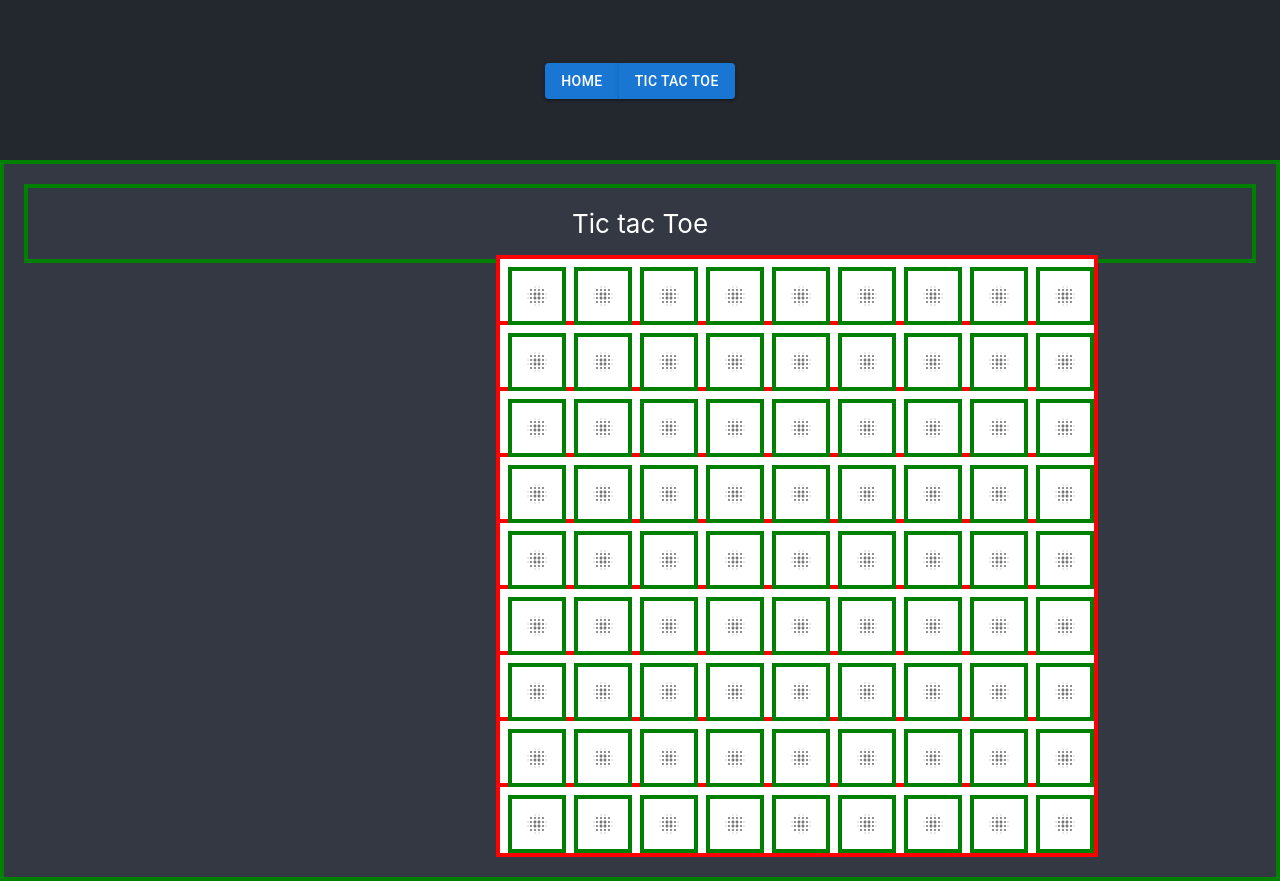
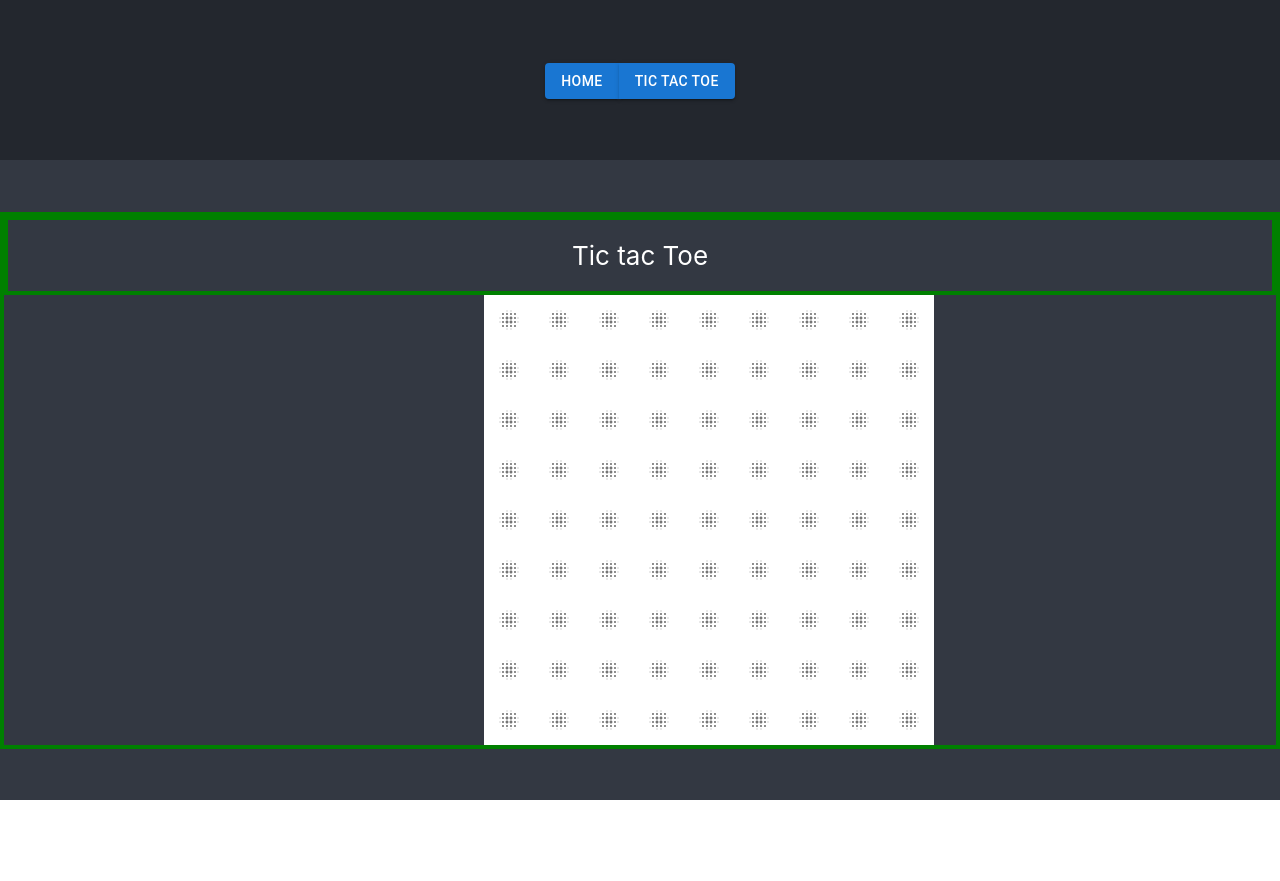
Before and after one commit to TheJD-droid/TheJD.github.io, a React (Create React App) app in the folder my_website/: page /TicTacToe in a window 1280 px wide. After the commit the page ends 800 px from the top, so only its background shows below. Built offline with nearby package versions, Linux system fonts and the light colour scheme.

Commit message:
Removed borders
Removed borders that were present for seeing where the items were.
Also removed a lot of padding.

```diff
--- a/my_website/src/components/BoardSquare.js
+++ b/my_website/src/components/BoardSquare.js
@@ -25,7 +25,7 @@ const handleClick = () => {
   };
 
   return(
-    <Box sx={{border: '4px solid green', padding: '5px'}}>
+    <Box sx={{padding: '5px'}}>
         <IconButton onClick={handleClick}>
             {displayIcon(flag)}
         </IconButton>
@@ -36,11 +36,13 @@ const handleClick = () => {
 
 function displayIcon(flag) {
     if (flag == 'O') {
-        return <RadioButtonUncheckedIcon />
+        //return <RadioButtonUncheckedIcon />
+        return <RadioButtonUncheckedIcon sx={{color: 'red'}}/>
 
     }
     else if (flag == 'X') {
-        return <ClearIcon />
+        //return <ClearIcon />
+        return <ClearIcon sx={{color: "blue"}}/>
     }
     else {
         return <LensBlurIcon />;
--- a/my_website/src/pages/TicTacToe.js
+++ b/my_website/src/pages/TicTacToe.js
@@ -8,7 +8,7 @@ import Box from '@mui/material/Box';
 function TicTacToe() {
 
   return (
-        <Grid container direction='column' sx={{border: '4px solid green', padding: '20px'}}>
+        <Grid container direction='column' sx={{border: '4px solid green', padding: '0px'}}>
           <Box sx={{border: '4px solid green', padding: '20px'}}>
             Tic tac Toe
           </Box>
@@ -22,7 +22,7 @@ function TicTacToe() {
         <Grid item>
           {/* First row */}
           <Grid item>
-        <Grid container spacing={1} direction='row' bgcolor={'white'} sx={{border: '4px solid red'}}>
+        <Grid container spacing={0} direction='row' bgcolor={'white'}>
               <Grid item>
                   <BoardSquare />
               </Grid>
@@ -55,7 +55,7 @@ function TicTacToe() {
             </Grid>
             {/* Second Row */}
             <Grid item>
-        <Grid container spacing={1} direction='row' bgcolor={'white'} sx={{border: '4px solid red'}}>
+        <Grid container spacing={0} direction='row' bgcolor={'white'}>
               <Grid item>
                   <BoardSquare />
               </Grid>
@@ -88,7 +88,7 @@ function TicTacToe() {
             {/* End of row */}
             {/* Third Row */}
             <Grid item>
-        <Grid container spacing={1} direction='row' bgcolor={'white'} sx={{border: '4px solid red'}}>
+        <Grid container spacing={0} direction='row' bgcolor={'white'}>
               <Grid item>
                   <BoardSquare />
               </Grid>
@@ -121,7 +121,7 @@ function TicTacToe() {
             {/* End of row */}
             {/* Fourth Row */}
             <Grid item>
-        <Grid container spacing={1} direction='row' bgcolor={'white'} sx={{border: '4px solid red'}}>
+        <Grid container spacing={0} direction='row' bgcolor={'white'}>
               <Grid item>
                   <BoardSquare />
               </Grid>
@@ -154,7 +154,7 @@ function TicTacToe() {
             {/* End of row */}
             {/* Fifth Row */}
             <Grid item>
-        <Grid container spacing={1} direction='row' bgcolor={'white'} sx={{border: '4px solid red'}}>
+        <Grid container spacing={0} direction='row' bgcolor={'white'}>
               <Grid item>
                   <BoardSquare />
               </Grid>
@@ -187,7 +187,7 @@ function TicTacToe() {
             {/* End of row */}
           {/* Sixth Row */}
           <Grid item>
-        <Grid container spacing={1} direction='row' bgcolor={'white'} sx={{border: '4px solid red'}}>
+        <Grid container spacing={0} direction='row' bgcolor={'white'}>
               <Grid item>
                   <BoardSquare />
               </Grid>
@@ -220,7 +220,7 @@ function TicTacToe() {
             {/* End of row */}
             {/* Seventh Row */}
             <Grid item>
-        <Grid container spacing={1} direction='row' bgcolor={'white'} sx={{border: '4px solid red'}}>
+        <Grid container spacing={0} direction='row' bgcolor={'white'}>
               <Grid item>
                   <BoardSquare />
               </Grid>
@@ -253,7 +253,7 @@ function TicTacToe() {
             {/* End of row */}
             {/* Eighth Row */}
             <Grid item>
-        <Grid container spacing={1} direction='row' bgcolor={'white'} sx={{border: '4px solid red'}}>
+        <Grid container spacing={0} direction='row' bgcolor={'white'}>
               <Grid item>
                   <BoardSquare />
               </Grid>
@@ -286,7 +286,7 @@ function TicTacToe() {
             {/* End of row */}
             {/* Ninth Row */}
             <Grid item>
-        <Grid container spacing={1} direction='row' bgcolor={'white'} sx={{border: '4px solid red'}}>
+        <Grid container spacing={0} direction='row' bgcolor={'white'}>
               <Grid item>
                   <BoardSquare />
               </Grid>
```
